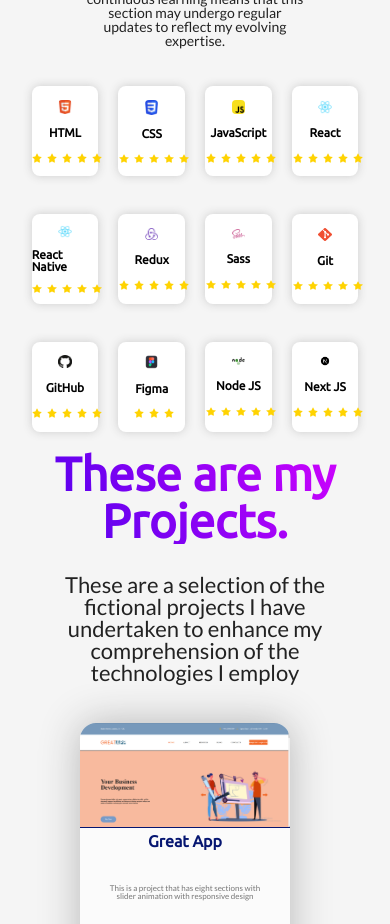
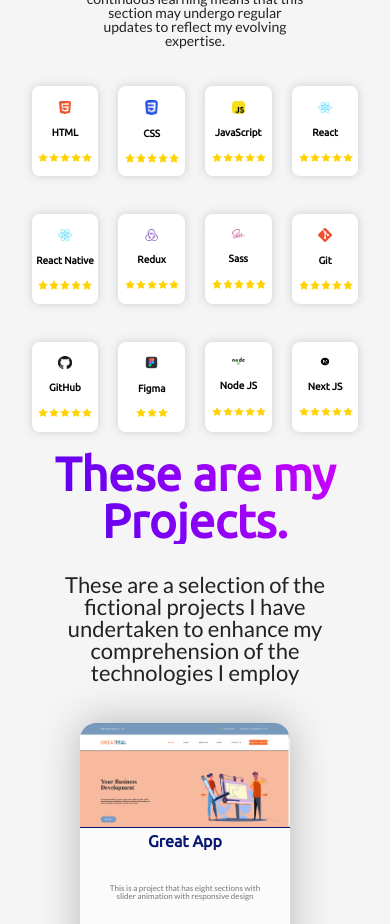
Before and after one commit to Conke99/LatestPortfolio, a React (Create React App) app: page / in a window 390 px wide. Shown: the part 900-1824 px from the top of the page. Built offline with nearby package versions, Linux system fonts and the light colour scheme.

Commit message:
changed font size in skills section with lowering mg for stars

```diff
--- a/src/Components/Skills/Skills.scss
+++ b/src/Components/Skills/Skills.scss
@@ -141,7 +141,7 @@
           width: 18%;
           height: 90px;
           li {
-            font-size: 12px;
+            font-size: 10px;
           }
 
           img {
@@ -165,3 +165,9 @@
     }
   }
 }
+
+@media only screen and (max-width: 440px) {
+  .Skills .Skills_contect .skill_container .unique_skill .stars img {
+    margin-left: 1px;
+  }
+}
```
